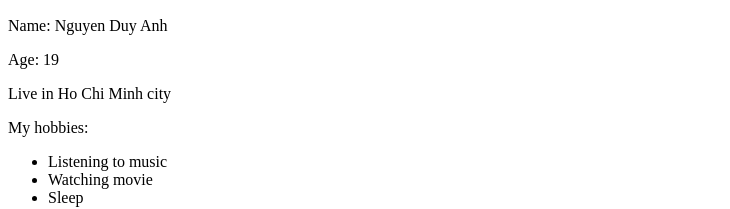
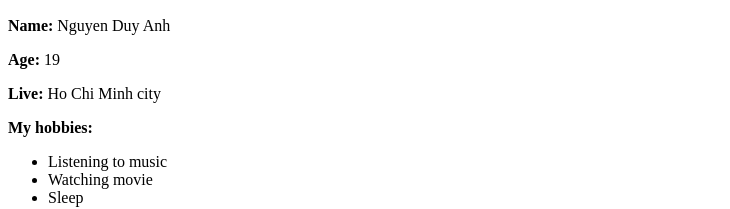
Before and after one commit to ngduyanh194/duyanhduyanh, a plain HTML site: page duyanh.html in a window 1280 px wide. Shown: the part 583-792 px from the top of the page, without its empty margins (0-730 px from the left). Drawn offline with Linux system fonts and the light colour scheme.

Commit message:
Add files via upload

```diff
--- a/duyanh.html
+++ b/duyanh.html
@@ -8,15 +8,14 @@
         <img height="500px"
         src="https://scontent.fsgn5-4.fna.fbcdn.net/v/t1.6435-9/106642226_1531201890394403_8853385752437868325_n.jpg?_nc_cat=102&ccb=1-5&_nc_sid=730e14&_nc_ohc=3ku_V7gqWyQAX_g8oKe&_nc_ht=scontent.fsgn5-4.fna&oh=dee44ff78af2bb2ef4b3cb3af3ea08da&oe=61BEDA13">
         <br>
-        <p>Name: Nguyen Duy Anh</p>
-        <p>Age: 19</p>
-        <p>Live in Ho Chi Minh city</p>
-        <p>My hobbies:</p>
+        <p> <strong>Name:</strong> Nguyen Duy Anh</p>
+        <p> <strong>Age:</strong> 19</p>
+        <p><strong>Live:</strong> Ho Chi Minh city</p>
+        <p><strong>My hobbies:</strong></p>
         <ul>
             <li>Listening to music</li>
             <li>Watching movie</li>
             <li>Sleep</li>
         </ul>
-
     </body>
 </html>
```
